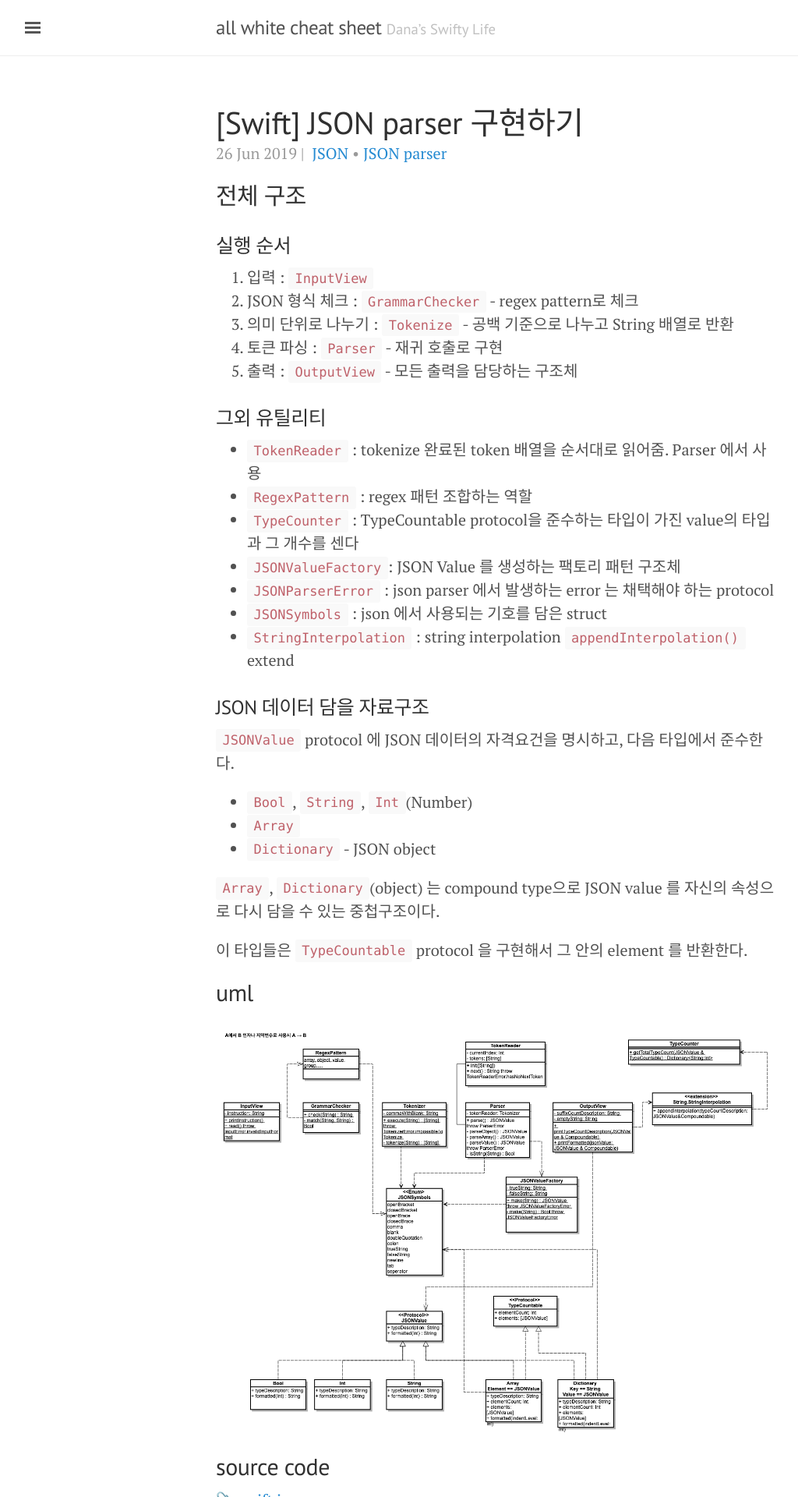
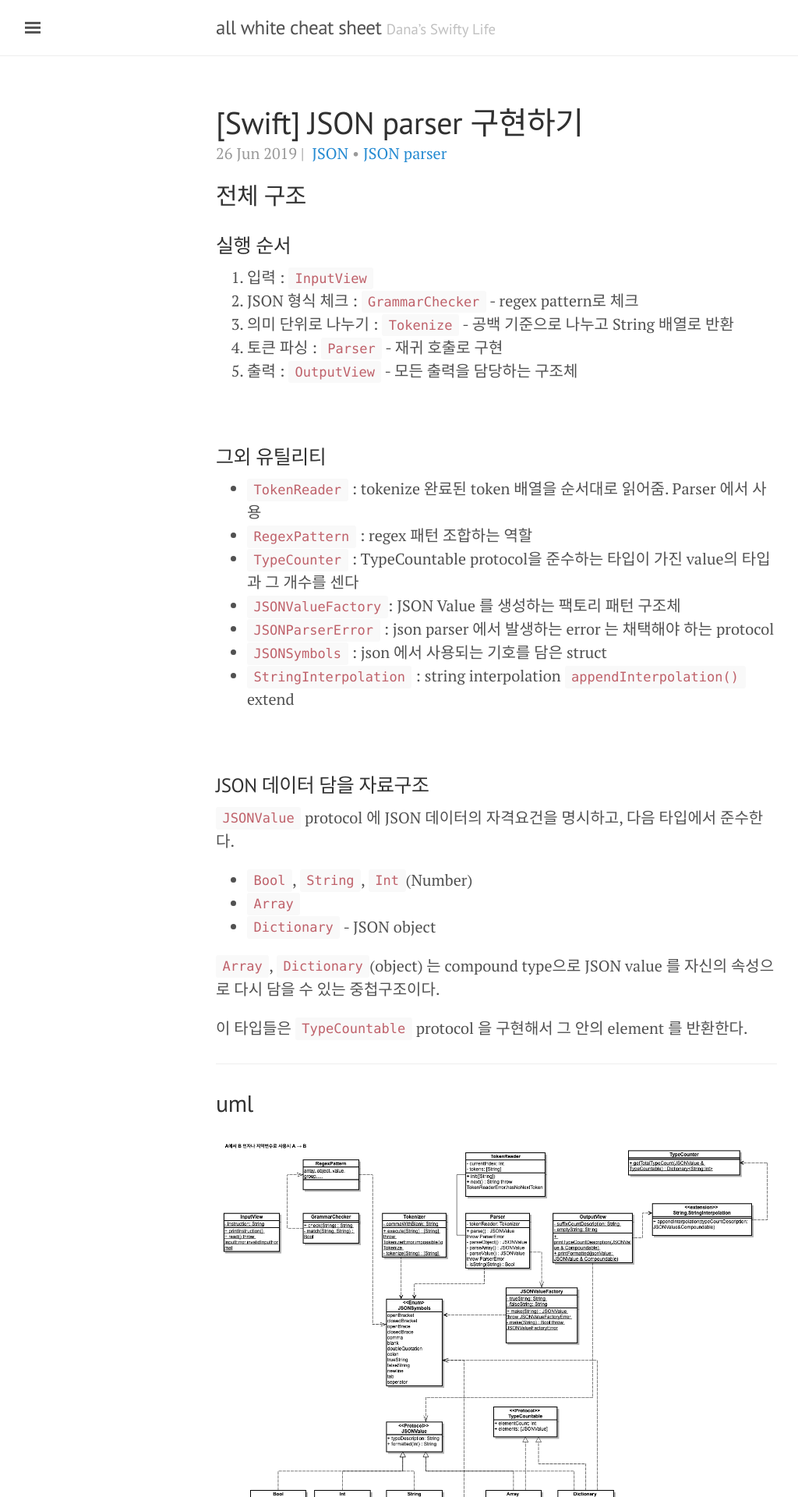
Before and after one commit to daheenallwhite/daheenallwhite.github.io, a Jekyll site: the page built from _posts/2019-06-26-Swift-JSON-Parser-Implementation.md, in a window 1280 px wide. Shown: the top 1920 px of the page at 78% size, without its empty margins (3-1027 px from the left). Built offline with Jekyll 4.4.1, drawn with Linux system fonts in a browser that asks for light colours; nearby versions of some CDN libraries.

Commit message:
Modify indentation of the new post

```diff
--- a/_posts/2019-06-26-Swift-JSON-Parser-Implementation.md
+++ b/_posts/2019-06-26-Swift-JSON-Parser-Implementation.md
@@ -18,7 +18,7 @@ tags: [JSON, JSON parser]
 4. 토큰 파싱 : `Parser` - 재귀 호출로 구현
 5. 출력 : `OutputView` - 모든 출력을 담당하는 구조체
 
-
+&nbsp;
 
 ### 그외 유틸리티
 
@@ -30,7 +30,7 @@ tags: [JSON, JSON parser]
 - `JSONSymbols` : json 에서 사용되는 기호를 담은 struct
 - `StringInterpolation` : string interpolation `appendInterpolation()` extend
 
-
+&nbsp;
 
 ### JSON 데이터 담을 자료구조
 
@@ -44,17 +44,19 @@ tags: [JSON, JSON parser]
 
 이 타입들은 `TypeCountable` protocol 을 구현해서 그 안의 element 를 반환한다.
 
-
+---
 
 ## uml
 
 ![]({{site.url}}/assets/post-image/jsonparser-class-diagram.png)
 
-
+---
 
 ## source code
 
  [📎 swift jsonparser](https://github.com/daheenallwhite/swift-jsonparser/tree/daheenallwhite/JSONParser)
+
+---
 
 
 
@@ -122,7 +124,7 @@ dictionary[key: key, default: defaultValue] // 이렇게 씀
 
 > Accesses the value with the given key. If the dictionary doesn’t contain the given key, accesses the provided default value as if the key and default value existed in the dictionary. ([documentation](https://developer.apple.com/documentation/swift/dictionary/2894528-subscript))
 
-
+&nbsp;
 
 ### 다형성(Polymorphism) 이용한 JSON 포맷대로 출력하기
 
```
